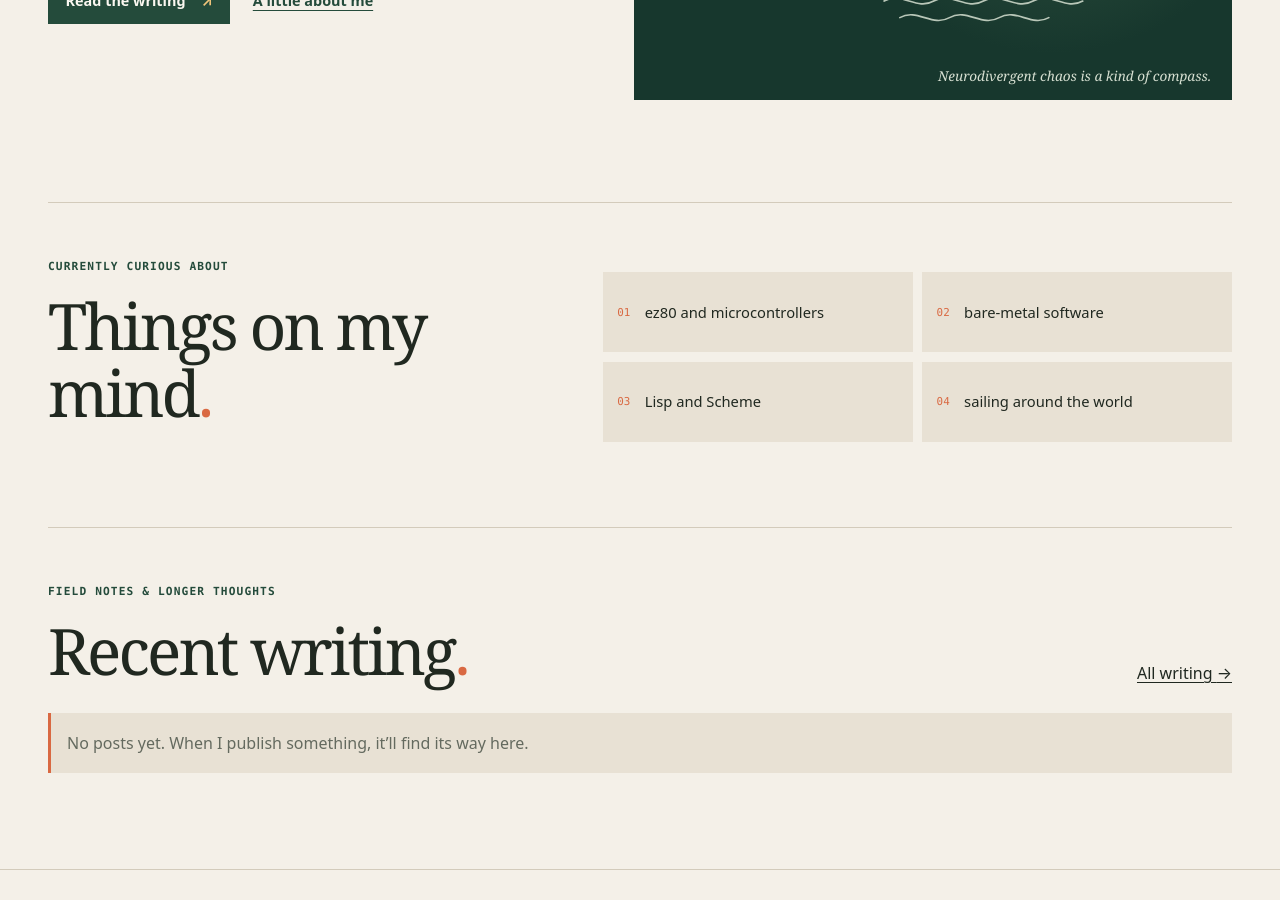
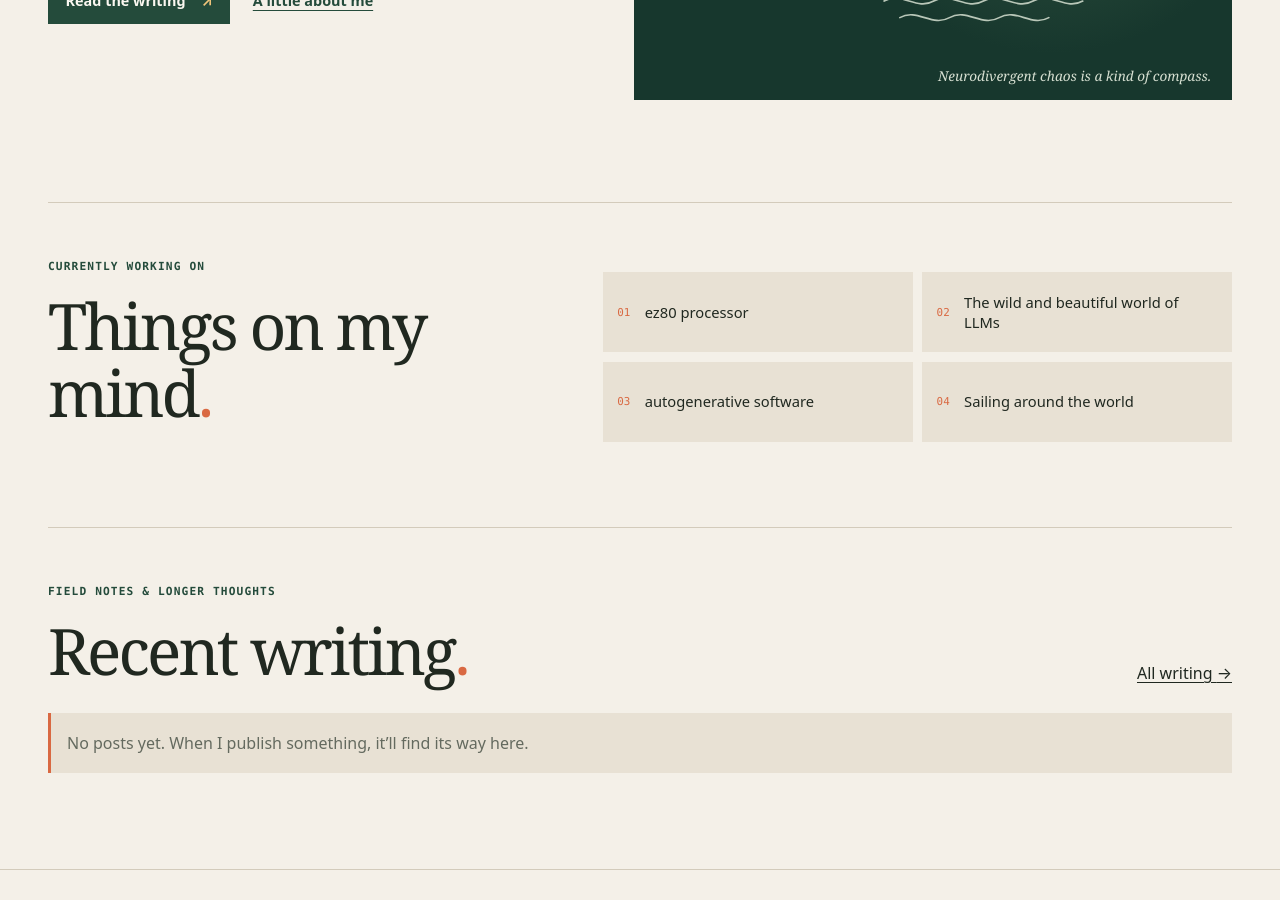
Before and after one commit to emfrom/emfrom, a Jekyll site: the page built from docs/index.md, in a window 1280 px wide and 900 px high, scrolled down 523 px. Built offline with Jekyll 4.4.1, drawn with Linux system fonts in a browser that asks for light colours.

Commit message:
content: update current work list

```diff
--- a/docs/_data/profile.yml
+++ b/docs/_data/profile.yml
@@ -2,10 +2,10 @@ name: E.M. From
 site_name: encore en vie
 intro: A personal home for things I make, things I’m learning, and writing I want to keep.
 interests:
-  - ez80 and microcontrollers
-  - bare-metal software
-  - Lisp and Scheme
-  - sailing around the world
+  - ez80 processor
+  - The wild and beautiful world of LLMs
+  - autogenerative software
+  - Sailing around the world
 links:
   - label: GitHub
     url: https://github.com/emfrom
--- a/docs/_layouts/home.html
+++ b/docs/_layouts/home.html
@@ -34,7 +34,7 @@ layout: default
 
 <section class="home-section interests-section" aria-labelledby="interests-heading">
   <div class="section-heading">
-    <p class="eyebrow">Currently curious about</p>
+    <p class="eyebrow">Currently working on</p>
     <h2 id="interests-heading">Things on my mind<span class="title-period">.</span></h2>
   </div>
   <ul class="interest-list">
```
